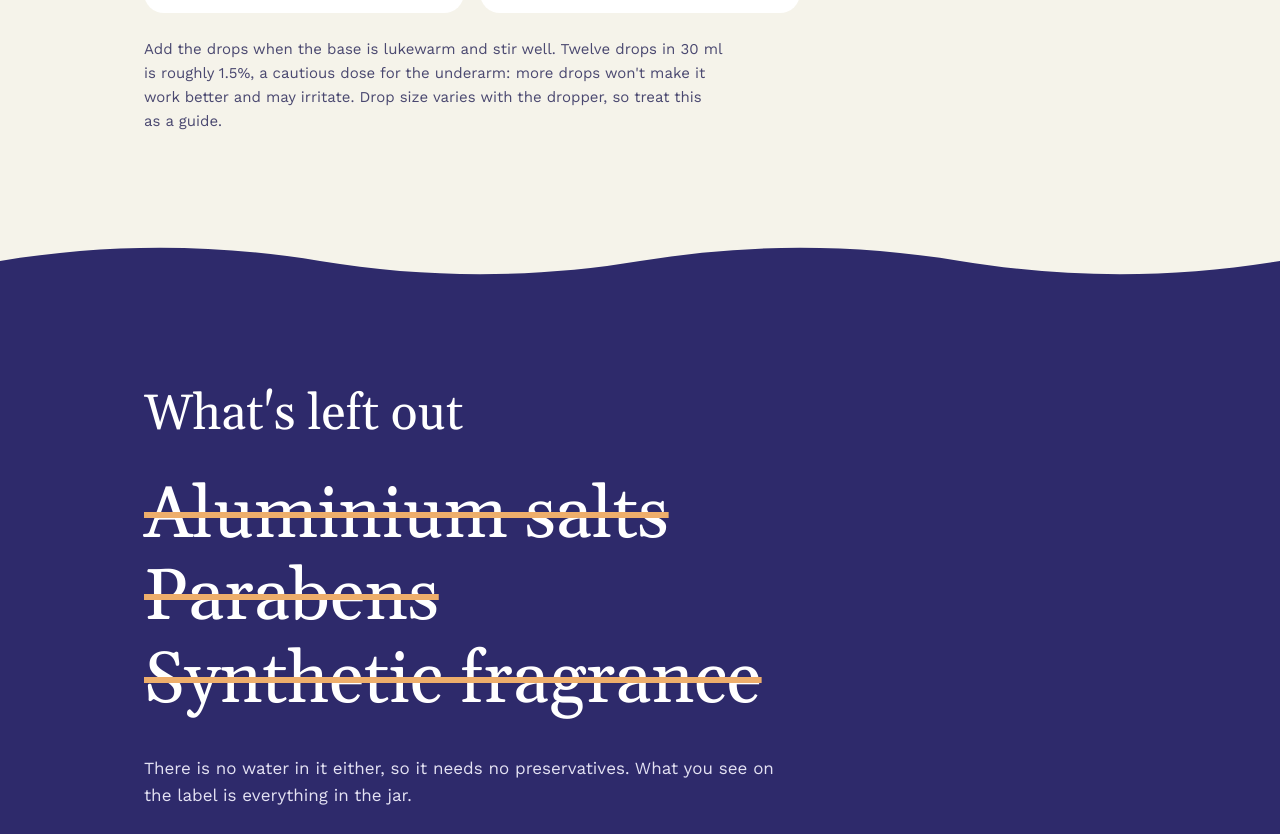
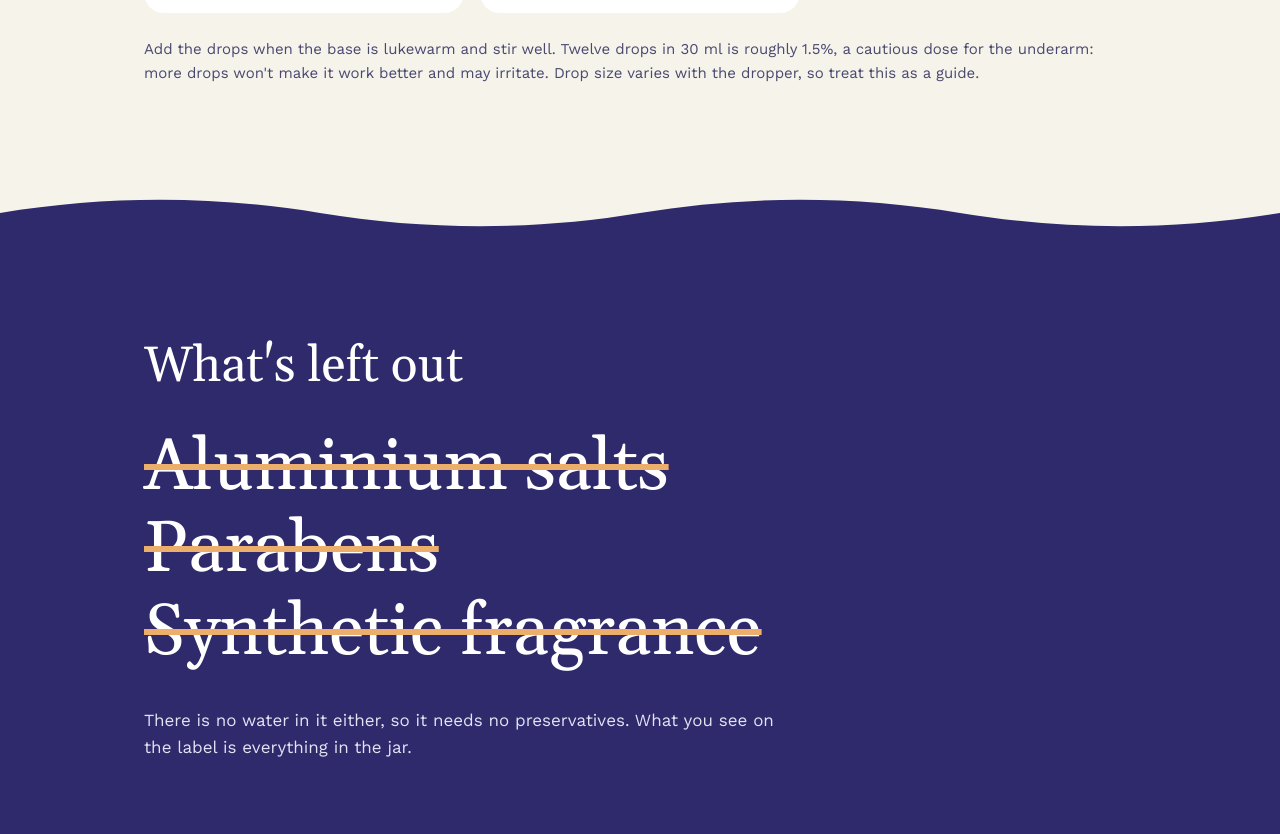
Before and after one commit to afmdev/azoul-workshop, a plain HTML site: page public/index.html in a window 1280 px wide. Shown: the part 4990-5824 px from the top of the page. Drawn offline with nearby package versions, Linux system fonts and the light colour scheme.

Commit message:
Let the blends note span the full container width

```diff
--- a/public/index.html
+++ b/public/index.html
@@ -264,7 +264,7 @@
   .mezcla .punto { width: 0.8rem; height: 0.8rem; border-radius: 50%; border: 1px solid rgb(46 42 107 / 0.3); flex: none; }
   .mezcla .gotas { margin-left: auto; font-family: var(--display); font-size: 1.2rem; white-space: nowrap; }
   .mezcla .total { font-size: 0.875rem; color: var(--cacao-suave); padding-top: 0.6rem; border-top: 1px solid var(--cacao); margin-top: 0; }
-  .nota-mezclas { margin-top: 1.5rem; font-size: 0.9375rem; color: var(--cacao-suave); }
+  .nota-mezclas { max-width: none; margin-top: 1.5rem; font-size: 0.9375rem; color: var(--cacao-suave); }
 
   /* Smooth open/close for every <details>, CSS only.
      Browsers without interpolate-size / ::details-content just open instantly. */
```
